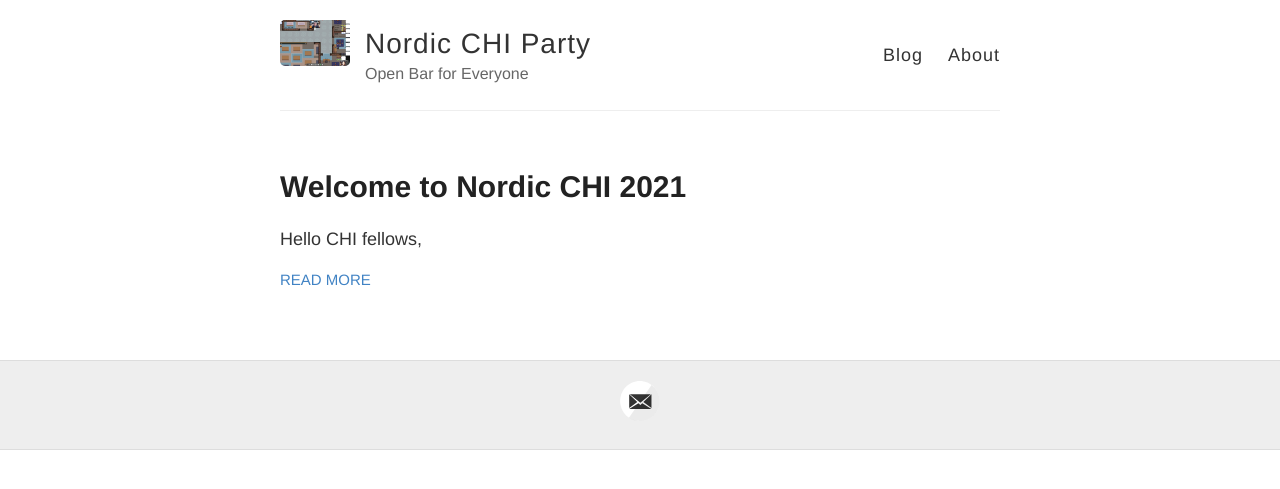
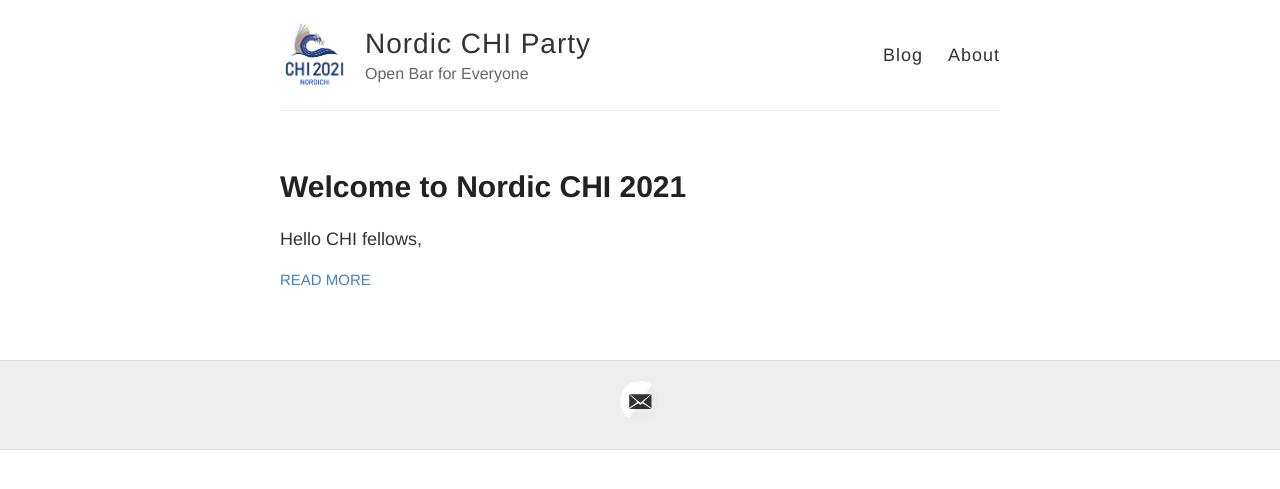
Before and after one commit to nordichi/nordichi.github.io, a Jekyll site: the page built from index.html, in a window 1280 px wide. Shown: the top 489 px of the page. Built offline with Jekyll 4.4.1, drawn with Linux system fonts in a browser that asks for light colours.

Commit message:
change theme

```diff
--- a/_config.yml
+++ b/_config.yml
@@ -9,7 +9,7 @@ name: Nordic CHI Party
 description: Open Bar for Everyone
 
 # URL of your avatar or profile pic (you could use your GitHub profile pic)
-avatar: /images/gathertown.jpg
+avatar: /images/logo.png
 
 #
 # Flags below are optional
```
